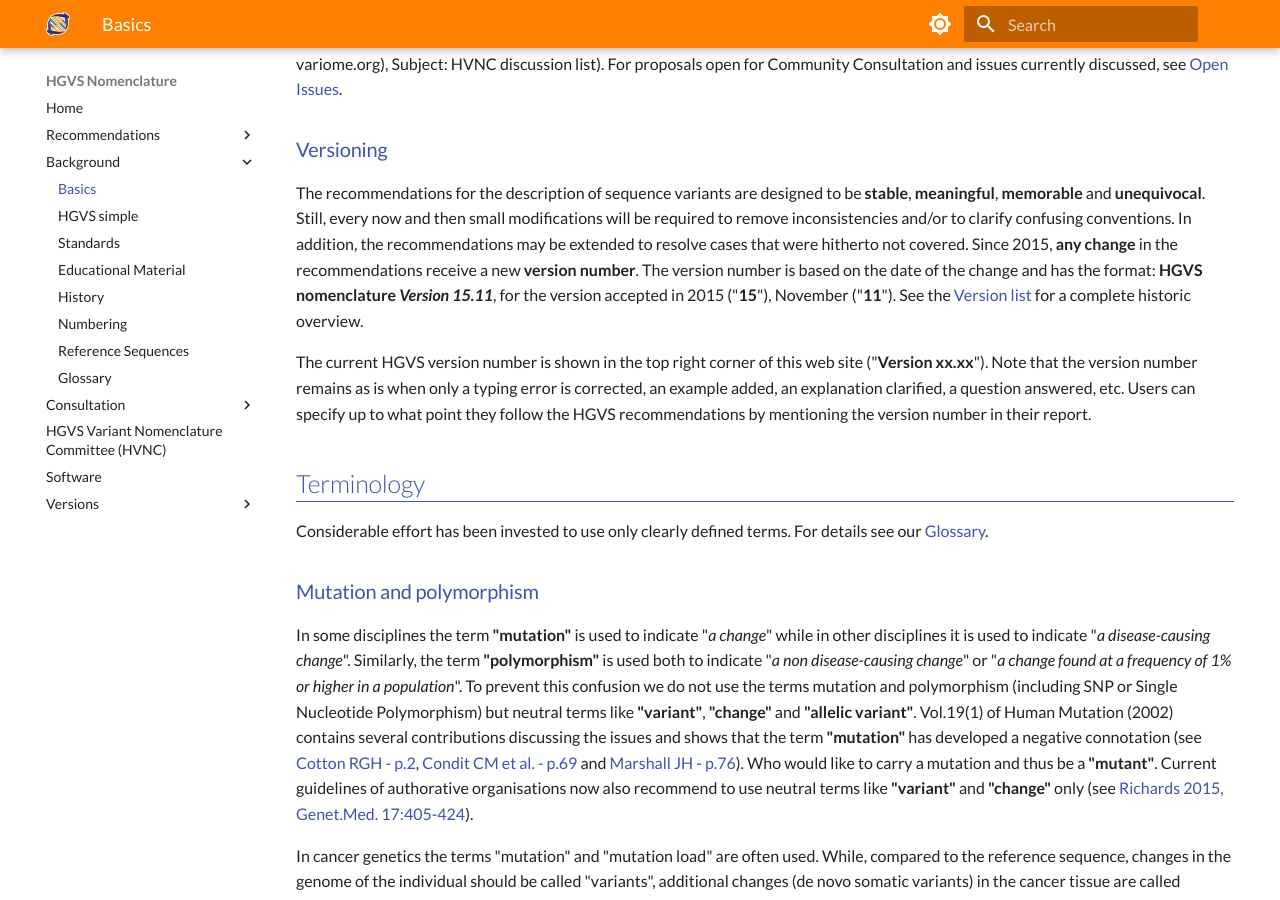
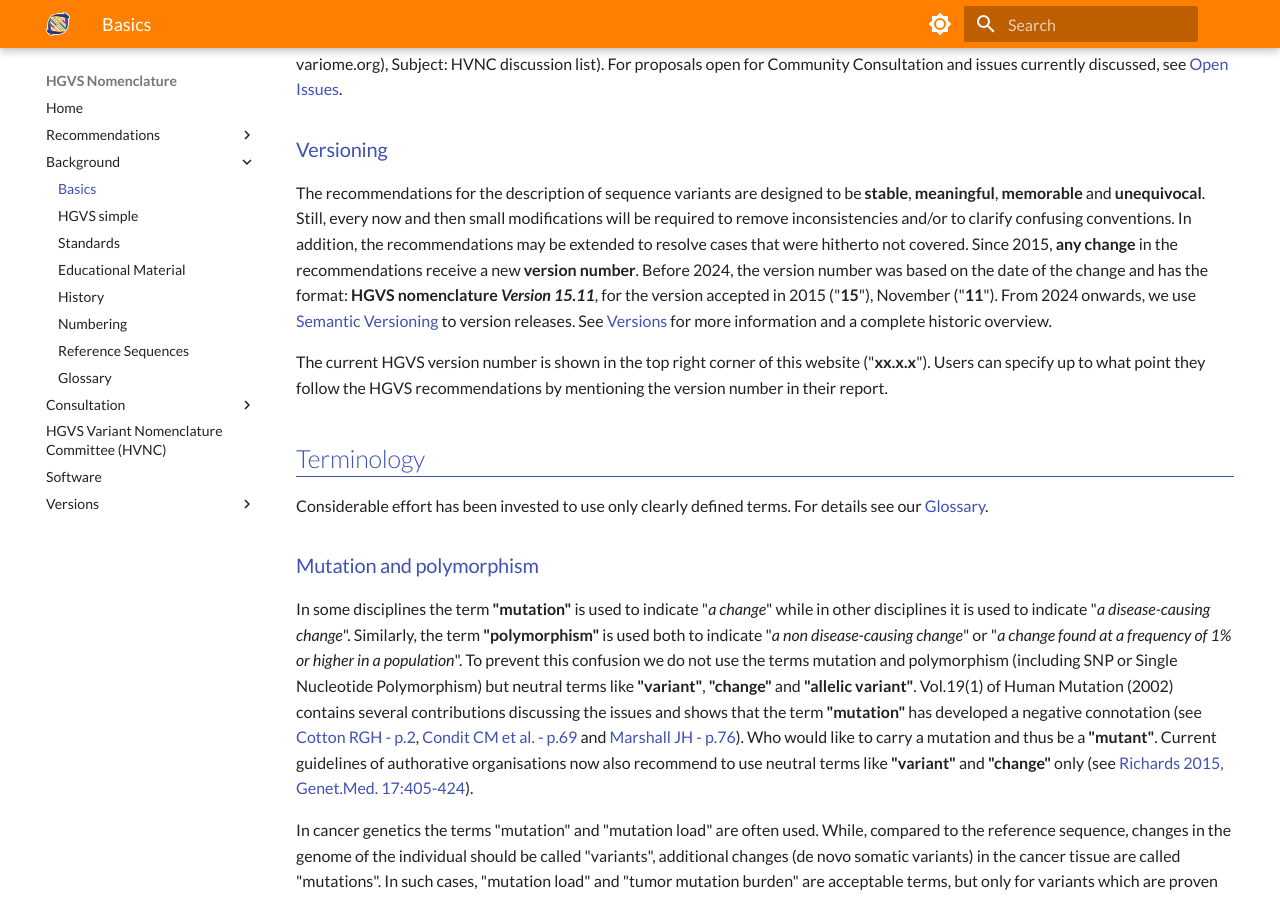
Before and after one commit to HGVSnomenclature/hgvs-nomenclature, an MkDocs documentation site: the page built from docs/background/basics.md, in a window 1280 px wide and 900 px high, scrolled down 1030 px. Built offline with MkDocs 1.6.1 and Material for MkDocs 9.7.7, drawn with Linux system fonts in a browser that asks for light colours.

Commit message:
Fix info on versioning on the "Basics" page, and fix the link.

```diff
--- a/docs/background/basics.md
+++ b/docs/background/basics.md
@@ -16,9 +16,16 @@ Any proposal made by the HVNC will be published on this website and be open for
 
 ### Versioning
 
-The recommendations for the description of sequence variants are designed to be **stable**, **meaningful**, **memorable** and **unequivocal**. Still, every now and then small modifications will be required to remove inconsistencies and/or to clarify confusing conventions. In addition, the recommendations may be extended to resolve cases that were hitherto not covered. Since 2015, **any change** in the recommendations receive a new **version number**. The version number is based on the date of the change and has the format: **HGVS nomenclature _Version 15.11_**, for the version accepted in 2015 ("**15**"), November ("**11**"). See the [Version list](versioning.md) for a complete historic overview.
+The recommendations for the description of sequence variants are designed to be **stable**, **meaningful**, **memorable** and **unequivocal**.
+Still, every now and then small modifications will be required to remove inconsistencies and/or to clarify confusing conventions.
+In addition, the recommendations may be extended to resolve cases that were hitherto not covered.
+Since 2015, **any change** in the recommendations receive a new **version number**.
+Before 2024, the version number was based on the date of the change and has the format: **HGVS nomenclature _Version 15.11_**, for the version accepted in 2015 ("**15**"), November ("**11**").
+From 2024 onwards, we use [Semantic Versioning](https://semver.org/) to version releases.
+See [Versions](../versions/index.md) for more information and a complete historic overview.
 
-The current HGVS version number is shown in the top right corner of this web site ("**Version xx.xx**"). Note that the version number remains as is when only a typing error is corrected, an example added, an explanation clarified, a question answered, etc. Users can specify up to what point they follow the HGVS recommendations by mentioning the version number in their report.
+The current HGVS version number is shown in the top right corner of this website ("**xx.x.x**").
+Users can specify up to what point they follow the HGVS recommendations by mentioning the version number in their report.
 
 ## Terminology
 
```
